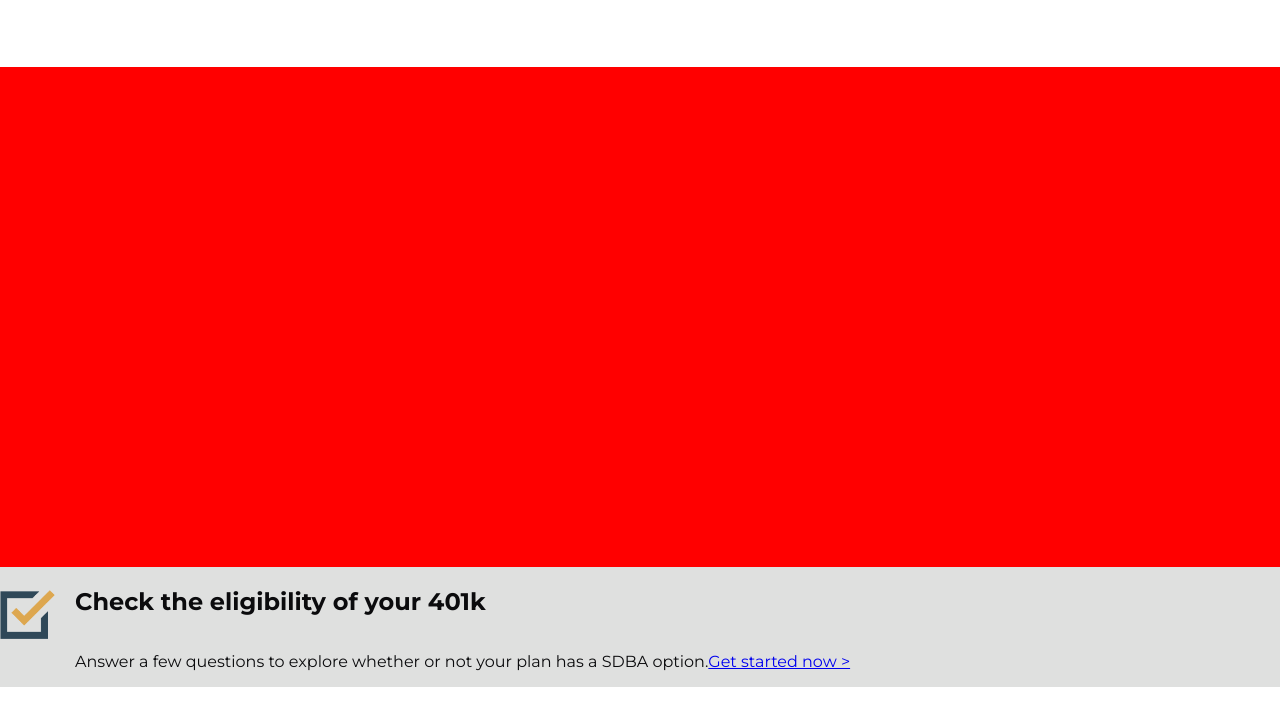
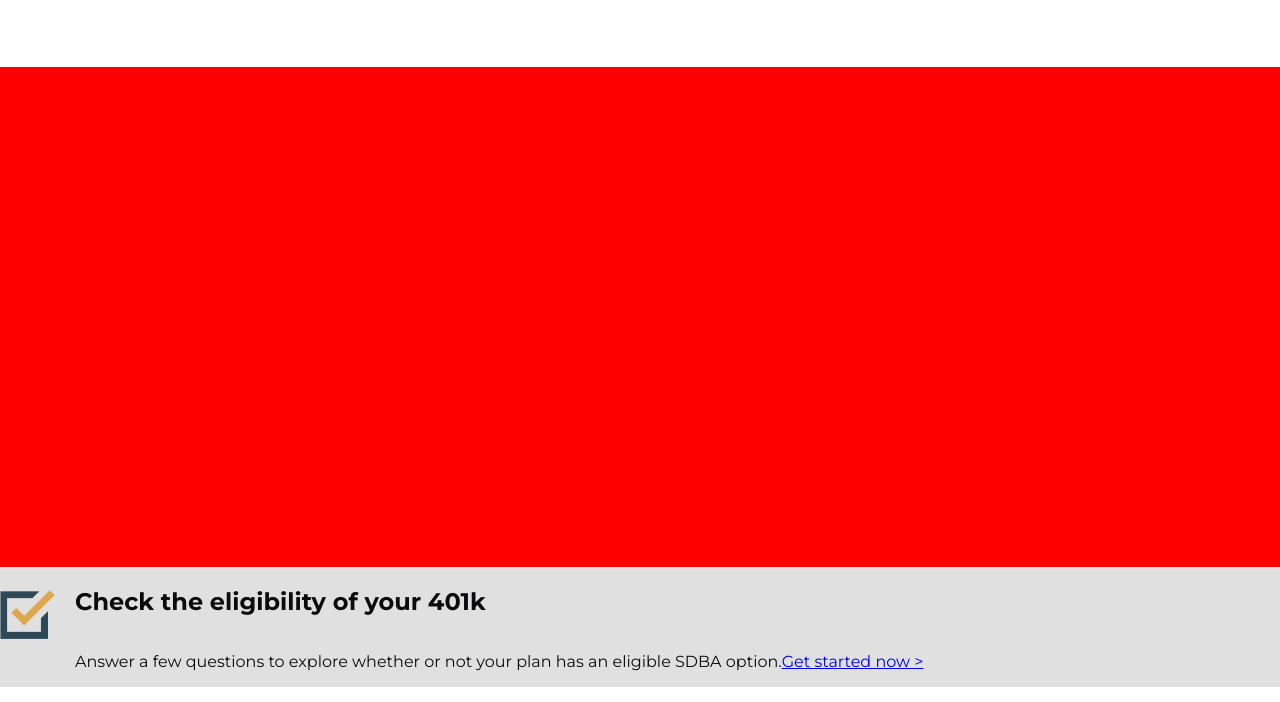
Before and after one commit to cbdeane/fr_hc, a website built with webpack: page src/template.html in a window 1280 px wide. Shown: the part 98-800 px from the top of the page. Built offline with nearby package versions, Linux system fonts and the light colour scheme; a web font is replaced by a local one.

Commit message:
fixed typo

```diff
--- a/src/template.html
+++ b/src/template.html
@@ -69,7 +69,7 @@
         <div>
                     <h2>Check the eligibility of your 401k</h2>
                     <div id="questionnaire_p">
-                        <p>Answer a few questions to explore whether or not your plan has a SDBA option.</p>
+                        <p>Answer a few questions to explore whether or not your plan has an eligible SDBA option.</p>
                         <a href="#">Get started now ></a>
                     </div>
         </div>
```
